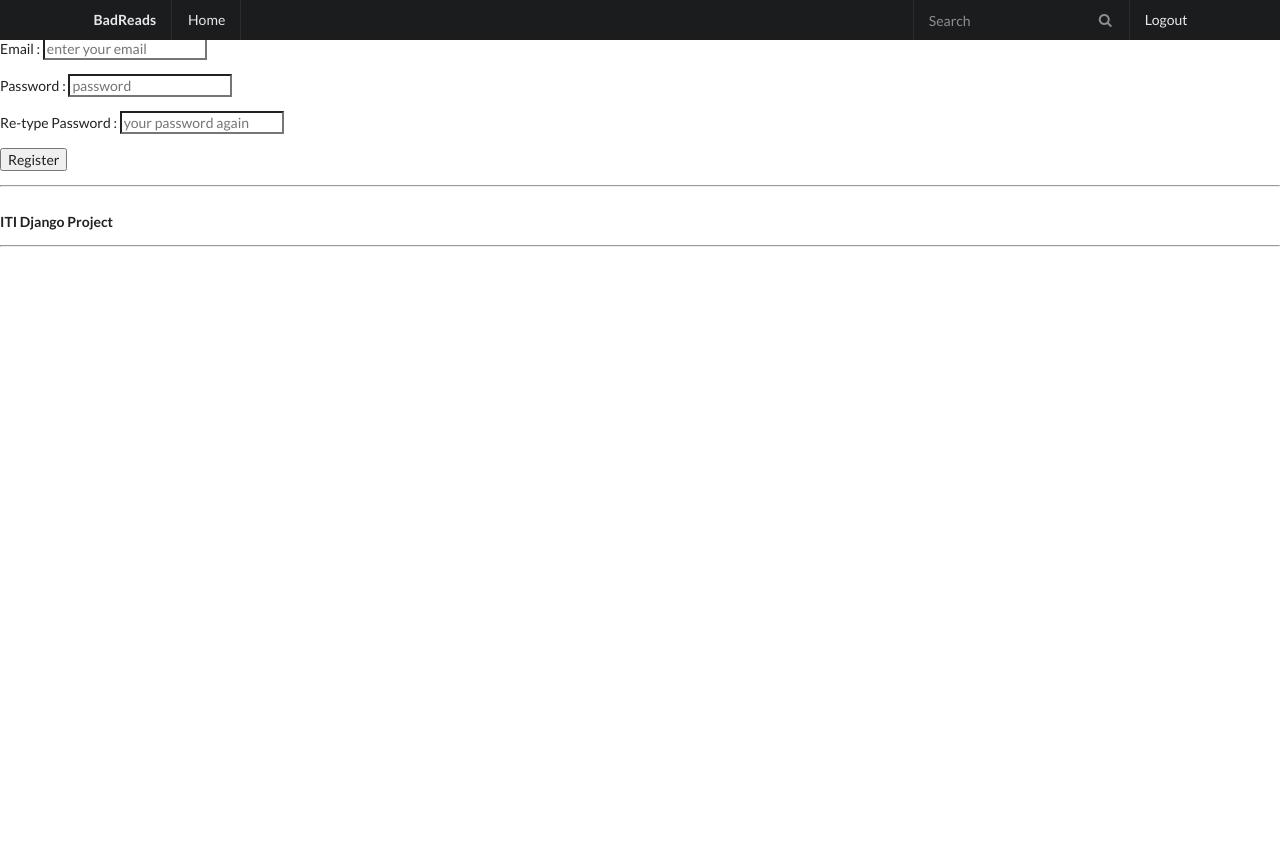
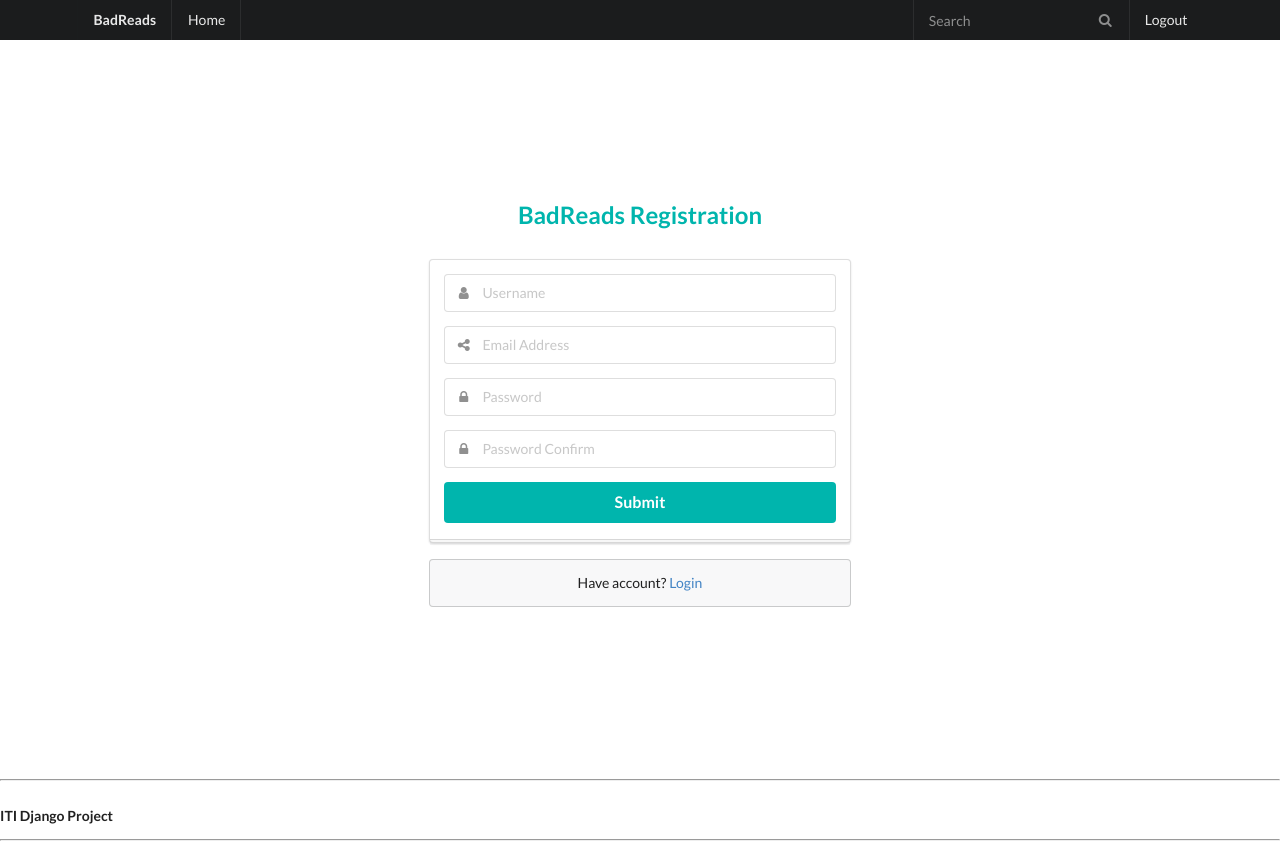
Before and after one commit to EhabGamal/BadReads, a Django app: page /register in a window 1280 px wide. Before the commit the page ends 247 px from the top, so only its background shows below. Run offline with Django 3.2, Linux system fonts and the light colour scheme; some libraries are stand-ins or nearby versions.

Commit message:
Modifications in login and register templates

```diff
--- a/library/templates/login.html
+++ b/library/templates/login.html
@@ -22,7 +22,7 @@
             <input type="password" name="password" placeholder="Password">
           </div>
         </div>
-        <input type="submit" class="ui fluid large teal submit button">Login</input>
+        <input type="submit" class="ui fluid large teal submit button"/>
       </div>
         {% if errors %}
             <div class="ui error message">
--- a/library/templates/register.html
+++ b/library/templates/register.html
@@ -1,35 +1,58 @@
 {% include 'layouts/header.html' %}
+
+<div class="ui middle aligned center aligned grid" style="height: 100%">
+    <div class="column" style="max-width: 450px">
+        <h2 class="ui teal image header">
+            <div class="content">
+                BadReads Registration
+            </div>
+        </h2>
+        <form class="ui large form error" method="post">
+            {% csrf_token %}
+            <div class="ui stacked segment">
+                <div class="field">
+                    <div class="ui left icon input">
+                        <i class="user icon"></i>
+                        <input type="text" name="username" placeholder="Username">
+                    </div>
+                </div>
+                <div class="field">
+                    <div class="ui left icon input">
+                        <i class="share alternate icon"></i>
+                        <input type="email" name="email" placeholder="Email Address">
+                    </div>
+                </div>
+                <div class="field">
+                    <div class="ui left icon input">
+                        <i class="lock icon"></i>
+                        <input type="password" name="password" placeholder="Password">
+                    </div>
+                </div>
+                <div class="field">
+                    <div class="ui left icon input">
+                        <i class="lock icon"></i>
+                        <input type="password" name="repassword" placeholder="Password Confirm">
+                    </div>
+                </div>
+                <input type="submit" class="ui fluid large teal submit button"/>
+            </div>
             {% if errors %}
-<div class="alert alert-warning">
+                <div class="ui error message">
+                    <ul class="list">
                         {% for error in errors %}
                             <li>{{ error }}</li>
                         {% endfor %}
+                    </ul>
                 </div>
-{% endif%}
-<form class="form-group" method="post">
-    {% csrf_token %}
-    <p class="form-group">
-        <label for="name">User Name :</label>
-        <input type="text" name="username" placeholder="enter your name"/>
-    </p>
+            {% endif %}
 
-    <p class="form-group">
-        <label for="email">Email :</label>
-        <input type="email" name="email" placeholder="enter your email"/>
-    </p>
+        </form>
 
-    <p class="form-group">
-        <label for="password">Password :</label>
-        <input type="password" name="password" placeholder="password"/>
-    </p>
-
-    <p class="form-group">
-        <label for="repassword">Re-type Password :</label>
-        <input type="password" name="repassword" placeholder="your password again"/>
-    </p>
+        <div class="ui message">
+            Have account? <a href="{ % url 'library:login' % }">Login</a>
+        </div>
+    </div>
+</div>
 
 
-    <input type="submit" class="btn btn-primary" value="Register"/>
-</form>
-
 {% include 'layouts/footer.html' %}
```
Lines whose indentation alone changed are shown as unchanged.
